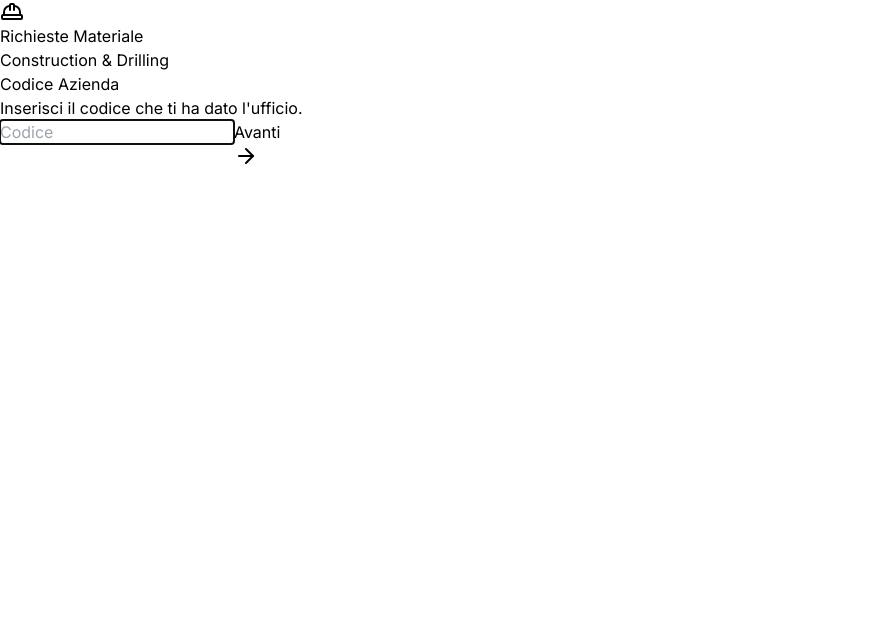
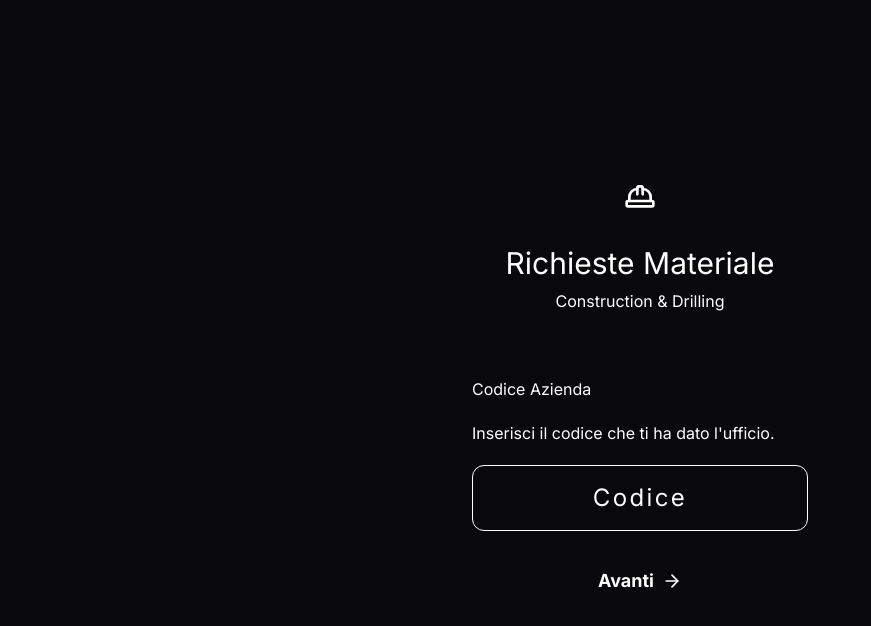
Before and after one commit to MDCFG98/richieste-materiale, a Next.js app in the folder richieste-app/: page /login in a window 1280 px wide. Shown: the top 626 px of the page, without its empty margins (0-871 px from the left). Built offline with nearby package versions, Linux system fonts and the light colour scheme; no server answers.

Commit message:
Add Tailwind CSS configuration file

```diff
--- /dev/null
+++ b/richieste-app/tailwind.config.ts
@@ -0,0 +1,60 @@
+import type { Config } from 'tailwindcss'
+
+export default {
+  darkMode: ['class'],
+  content: [
+    './src/pages/**/*.{js,ts,jsx,tsx,mdx}',
+    './src/components/**/*.{js,ts,jsx,tsx,mdx}',
+    './src/app/**/*.{js,ts,jsx,tsx,mdx}',
+  ],
+  theme: {
+    extend: {
+      fontFamily: {
+        body: ['var(--font-nunito)', 'Nunito', 'sans-serif'],
+        headline: ['var(--font-nunito)', 'Nunito', 'sans-serif'],
+        code: ['monospace'],
+      },
+      colors: {
+        background: 'hsl(var(--background))',
+        foreground: 'hsl(var(--foreground))',
+        card: {
+          DEFAULT: 'hsl(var(--card))',
+          foreground: 'hsl(var(--card-foreground))',
+        },
+        popover: {
+          DEFAULT: 'hsl(var(--popover))',
+          foreground: 'hsl(var(--popover-foreground))',
+        },
+        primary: {
+          DEFAULT: 'hsl(var(--primary))',
+          foreground: 'hsl(var(--primary-foreground))',
+        },
+        secondary: {
+          DEFAULT: 'hsl(var(--secondary))',
+          foreground: 'hsl(var(--secondary-foreground))',
+        },
+        muted: {
+          DEFAULT: 'hsl(var(--muted))',
+          foreground: 'hsl(var(--muted-foreground))',
+        },
+        accent: {
+          DEFAULT: 'hsl(var(--accent))',
+          foreground: 'hsl(var(--accent-foreground))',
+        },
+        destructive: {
+          DEFAULT: 'hsl(var(--destructive))',
+          foreground: 'hsl(var(--destructive-foreground))',
+        },
+        border: 'hsl(var(--border))',
+        input: 'hsl(var(--input))',
+        ring: 'hsl(var(--ring))',
+      },
+      borderRadius: {
+        lg: 'var(--radius)',
+        md: 'calc(var(--radius) - 6px)',
+        sm: 'calc(var(--radius) - 12px)',
+      },
+    },
+  },
+  plugins: [],
+} satisfies Config
```
